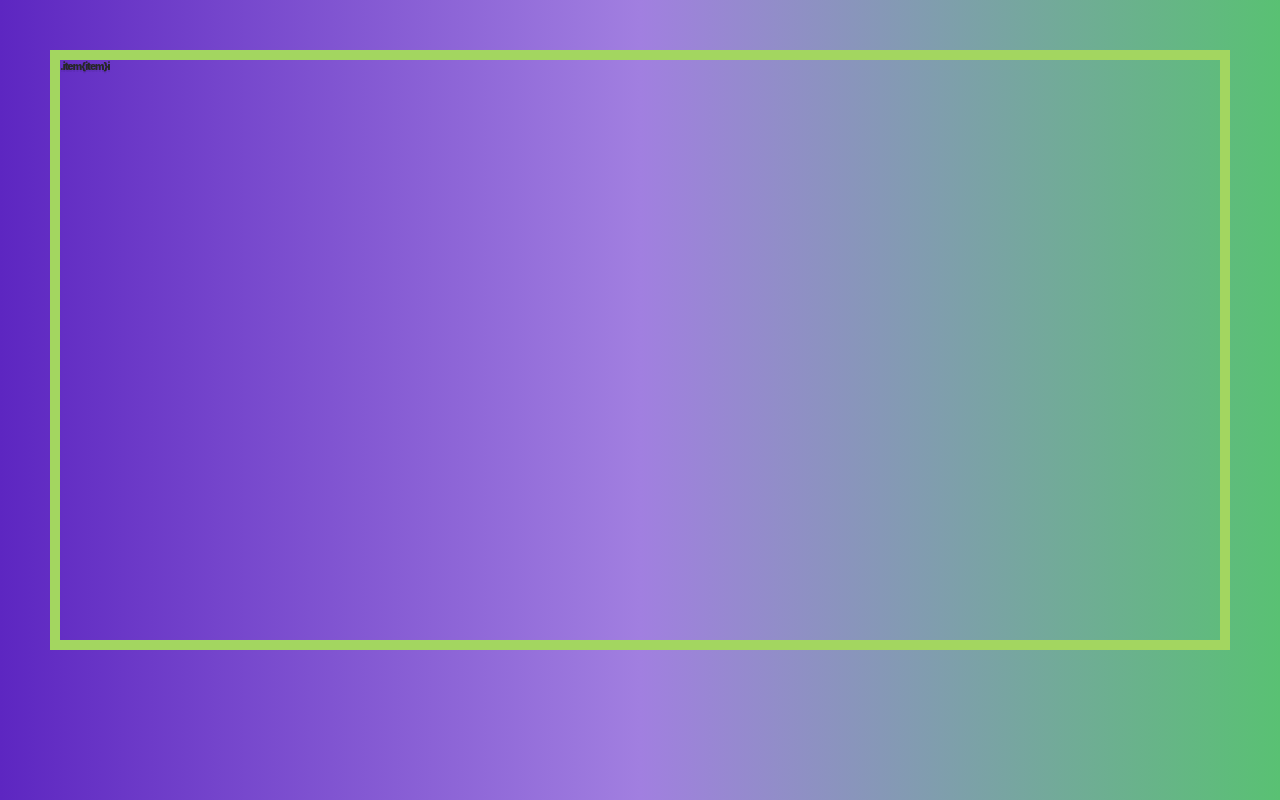
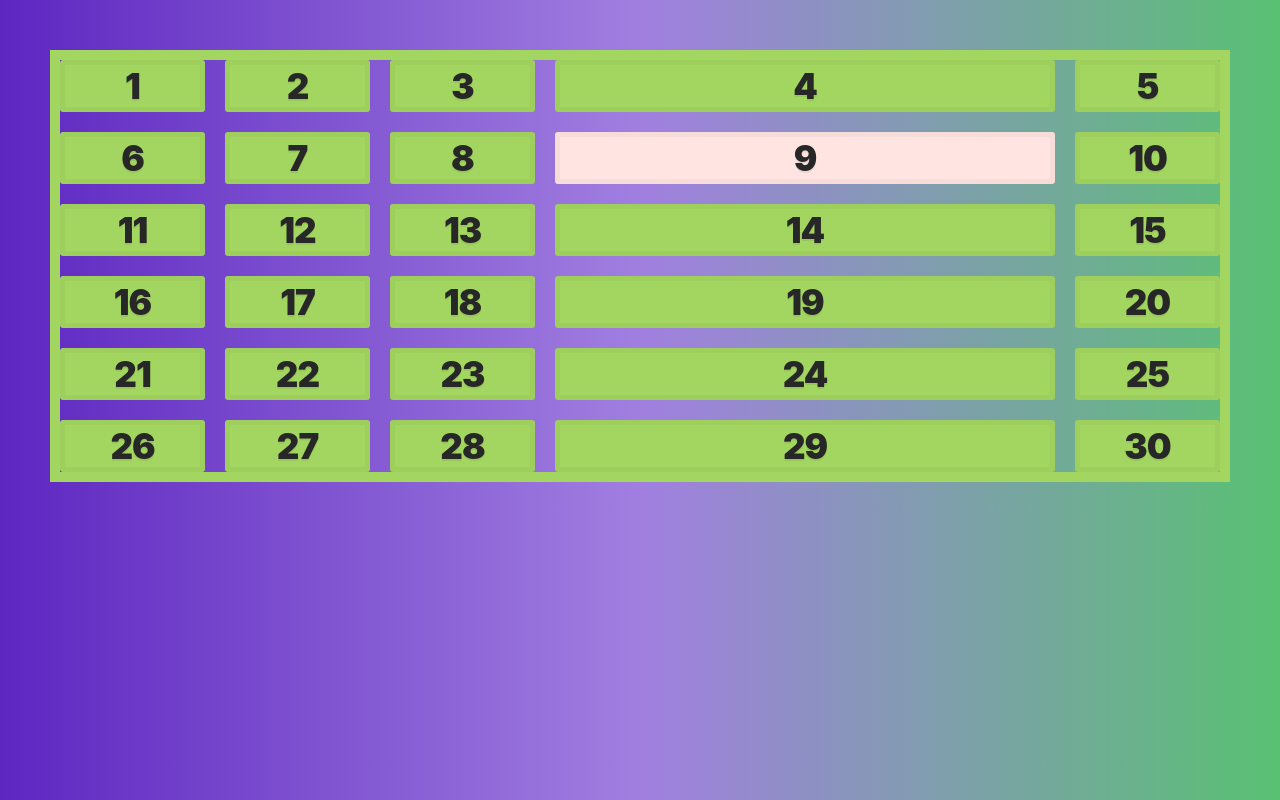
Before and after one commit to alvalle09/CSSGridTuts, a website: page 08_Sizing_Grid_Items/index.html in a window 1280 px wide. Drawn offline with Linux system fonts and the light colour scheme.

Commit message:
sizing grid elements

```diff
--- a/08_Sizing_Grid_Items/index.html
+++ b/08_Sizing_Grid_Items/index.html
@@ -10,13 +10,48 @@
 
 <body>
   <div class="container">
-    .item{item}i
+    <div class="item item1">1</div>
+    <div class="item item2">2</div>
+    <div class="item item3">3</div>
+    <div class="item item4">4</div>
+    <div class="item item5">5</div>
+    <div class="item item6">6</div>
+    <div class="item item7">7</div>
+    <div class="item item8">8</div>
+    <div class="item item9">9</div>
+    <div class="item item10">10</div>
+    <div class="item item11">11</div>
+    <div class="item item12">12</div>
+    <div class="item item13">13</div>
+    <div class="item item14">14</div>
+    <div class="item item15">15</div>
+    <div class="item item16">16</div>
+    <div class="item item17">17</div>
+    <div class="item item18">18</div>
+    <div class="item item19">19</div>
+    <div class="item item20">20</div>
+    <div class="item item21">21</div>
+    <div class="item item22">22</div>
+    <div class="item item23">23</div>
+    <div class="item item24">24</div>
+    <div class="item item25">25</div>
+    <div class="item item26">26</div>
+    <div class="item item27">27</div>
+    <div class="item item28">28</div>
+    <div class="item item29">29</div>
+    <div class="item item30">30</div>
   </div>
 
   <style>
     .container {
       display: grid;
       grid-gap: 20px;
+      grid-template-columns: repeat(5, 1fr);
+    }
+
+    .item9 {
+      background: mistyrose;
+      width: 500px;
     }
   </style>
 </body>
--- a/assets/style.css
+++ b/assets/style.css
@@ -17,7 +17,7 @@ html {
   font-family: -apple-system, BlinkMacSystemFont, "Segoe UI", Roboto, Helvetica,
     Arial, sans-serif, "Apple Color Emoji", "Segoe UI Emoji", "Segoe UI Symbol";
   font-weight: 900;
-  font-size: 10px;
+  font-size: 40px;
   color: var(--black);
   text-shadow: 0 2px 0 rgba(0, 0, 0, 0.07);
 }
@@ -51,7 +51,6 @@ body {
   display : grid;
   grid-gap: 20px;
   border: 10px solid var(--yellow);
-  height: 600px;
 }
 
 
```
